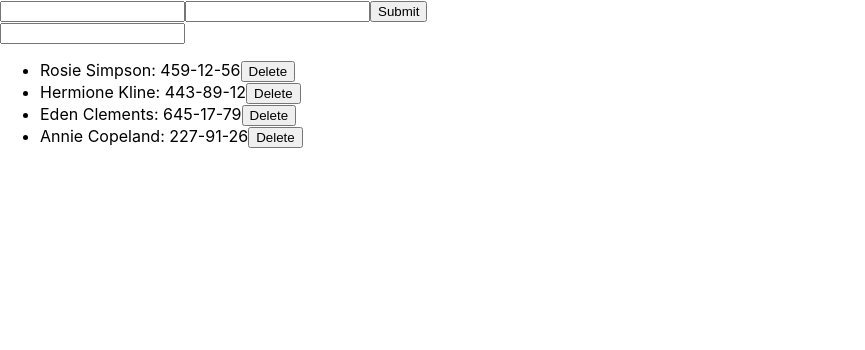
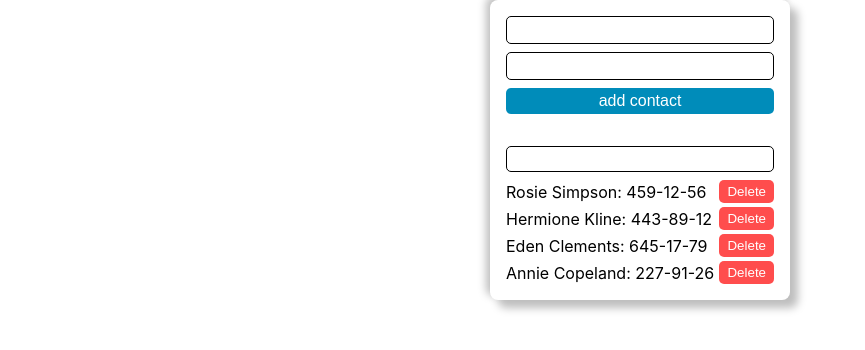
Before and after one commit to ginkosoul/goit-react-hw-03-phonebook, a React (Create React App) app: page / in a window 1280 px wide. Shown: the top 350 px of the page, without its empty margins (0-865 px from the left). Built offline with nearby package versions, Linux system fonts and the light colour scheme.

Commit message:
preview done. waiting approvement

```diff
--- a/package.json
+++ b/package.json
@@ -9,6 +9,7 @@
     "@testing-library/user-event": "^13.5.0",
     "formik": "^2.2.9",
     "nanoid": "^4.0.2",
+    "prop-types": "^15.8.1",
     "react": "^18.1.0",
     "react-dom": "^18.1.0",
     "react-scripts": "5.0.1",
--- a/src/components/App.jsx
+++ /dev/null
@@ -1,94 +0,0 @@
-import { Component } from 'react';
-import { Formik, Field, Form } from 'formik';
-import * as Yup from 'yup';
-import { nanoid } from 'nanoid';
-import { Filter } from './Filter/Filter';
-
-// const phoneRegExp = /^((\\+[1-9]{1,4}[ \\-]*)|(\\([0-9]{2,3}\\)[ \\-]*)|([0-9]{2,4})[ \\-]*)*?[0-9]{3,4}?[ \\-]*[0-9]{3,4}?$/
-
-class App extends Component {
-  state = {
-    contacts: [
-      { id: 'id-1', name: 'Rosie Simpson', phone: '459-12-56' },
-      { id: 'id-2', name: 'Hermione Kline', phone: '443-89-12' },
-      { id: 'id-3', name: 'Eden Clements', phone: '645-17-79' },
-      { id: 'id-4', name: 'Annie Copeland', phone: '227-91-26' },
-    ],
-    filter: '',
-  };
-
-  handleFilterInput(e) {
-    console.log(e.target);
-    const filter = e.target.value.trim();
-    if (filter) this.setState(pValue => ({ ...pValue, filter }));
-  }
-  handleRemove(e) {
-    console.log(e.target);
-    const filter = e.target.id;
-    if (filter)
-      this.setState(pValue => ({
-        ...pValue,
-        contacts: pValue.contacts.filter(e => e.id !== filter),
-      }));
-  }
-  handleSubmit(value) {
-    const newElement = { ...value, id: nanoid() };
-    this.setState(pv => ({
-      ...pv,
-      contacts: [...pv.contacts, newElement],
-    }));
-  }
-
-  phoneRegExp =
-    /\+?\d{1,4}?[-.\s]?\(?\d{1,3}?\)?[-.\s]?\d{1,4}[-.\s]?\d{1,4}[-.\s]?\d{1,9}/;
-  nameRegExp = /^[a-zA-Zа-яА-Я]+(([' -][a-zA-Zа-яА-Я ])?[a-zA-Zа-яА-Я]*)*$/;
-
-  SignupSchema = Yup.object().shape({
-    name: Yup.string()
-      .matches(
-        this.nameRegExp,
-        'Name may contain only letters, apostrophe, dash and spaces.'
-      )
-      .min(2, 'Too Short!')
-      .max(50, 'Too Long!')
-      .required('Required'),
-    phone: Yup.string()
-      .matches(
-        this.phoneRegExp,
-        'Phone number must be digits and can contain spaces, dashes, parentheses and can start with +'
-      )
-      .required('Required'),
-  });
-
-  render() {
-    return (
-      <div>
-        <Formik
-          initialValues={{
-            name: '',
-            phone: '',
-          }}
-          validationSchema={this.SignupSchema}
-          onSubmit={this.handleSubmit.bind(this)}
-        >
-          {({ errors, touched }) => (
-            <Form>
-              <Field name="name" />
-              {errors.name && touched.name ? <div>{errors.name}</div> : null}
-              <Field name="phone" />
-              {errors.phone && touched.phone ? <div>{errors.phone}</div> : null}
-              <button type="submit">Submit</button>
-            </Form>
-          )}
-        </Formik>
-        <Filter
-          {...this.state}
-          handleChange={this.handleFilterInput.bind(this)}
-          handleDelete={this.handleRemove.bind(this)}
-        />
-      </div>
-    );
-  }
-}
-
-export default App;
--- /dev/null
+++ b/src/components/App/App.jsx
@@ -0,0 +1,64 @@
+import { Component } from 'react';
+import { nanoid } from 'nanoid';
+import PropTypes from 'prop-types';
+
+import Filter from '../Filter/Filter';
+import Contacts from '../Contacts/Contacts';
+import css from '../App/App.module.css';
+
+class App extends Component {
+  state = {
+    contacts: this.props.defaultContacts || [],
+    filter: '',
+  };
+
+  static propTypes = {
+    defaultContacts: PropTypes.arrayOf(
+      PropTypes.shape({
+        id: PropTypes.string.isRequired,
+        name: PropTypes.string.isRequired,
+        phone: PropTypes.string.isRequired,
+      })
+    ),
+  };
+
+  handleFilterInput = e => {
+    const filter = e.target.value.trim();
+    this.setState(pValue => ({ ...pValue, filter }));
+  };
+  handleRemove = e => {
+    const { id } = e.target;
+    if (id)
+      this.setState(pValue => ({
+        ...pValue,
+        contacts: pValue.contacts.id(e => e.id !== id),
+      }));
+  };
+  handleSubmit = value => {
+    const { contacts } = this.state;
+    if (contacts.find(e => e.name === value.name)) {
+      alert('Already in the list');
+      return;
+    }
+    const newElement = { ...value, id: nanoid() };
+    this.setState(pv => ({
+      ...pv,
+      contacts: [...pv.contacts, newElement],
+    }));
+  };
+
+  render() {
+    return (
+      <div className={css.wrapper}>
+        <Contacts handleSubmit={this.handleSubmit} />
+        <Filter
+          {...this.state}
+          handleChange={this.handleFilterInput}
+          handleDelete={this.handleRemove}
+        />
+      </div>
+    );
+  }
+}
+
+export default App;
--- /dev/null
+++ b/src/components/App/App.module.css
@@ -0,0 +1,10 @@
+.wrapper {
+    margin: 0 auto;
+    max-width: 100%;
+    width: 300px;
+    background-color: white;
+    border-radius: 8px;
+    box-shadow: 8px 8px 8px #bebebe,
+        -4px -4px 8px #bebebe;
+    padding: 0 16px;
+}
--- /dev/null
+++ b/src/components/Contacts/Contacts.jsx
@@ -0,0 +1,56 @@
+import { Formik, Field, Form } from 'formik';
+import * as Yup from 'yup';
+import PropTypes from 'prop-types';
+import css from '../Contacts/Contacts.module.css';
+
+// const phoneRegExp = /^((\\+[1-9]{1,4}[ \\-]*)|(\\([0-9]{2,3}\\)[ \\-]*)|([0-9]{2,4})[ \\-]*)*?[0-9]{3,4}?[ \\-]*[0-9]{3,4}?$/
+
+const phoneRegExp =
+  /\+?\d{1,4}?[-.\s]?\(?\d{1,3}?\)?[-.\s]?\d{1,4}[-.\s]?\d{1,4}[-.\s]?\d{1,9}/;
+const nameRegExp = /^[a-zA-Zа-яА-Я]+(([' -][a-zA-Zа-яА-Я ])?[a-zA-Zа-яА-Я]*)*$/;
+
+const SignupSchema = Yup.object().shape({
+  name: Yup.string()
+    .matches(
+      nameRegExp,
+      'Name may contain only letters, apostrophe, dash and spaces.'
+    )
+    .min(2, 'Too Short!')
+    .max(50, 'Too Long!')
+    .required('Required'),
+  phone: Yup.string()
+    .matches(
+      phoneRegExp,
+      'Phone number must be digits and can contain spaces, dashes, parentheses and can start with +'
+    )
+    .required('Required'),
+});
+
+export default function Contacts({ handleSubmit }) {
+  return (
+    <Formik
+      initialValues={{
+        name: '',
+        phone: '',
+      }}
+      validationSchema={SignupSchema}
+      onSubmit={handleSubmit}
+    >
+      {({ errors, touched }) => (
+        <Form className={css.form}>
+          <Field className={css.input} name="name" />
+          {errors.name && touched.name ? <div>{errors.name}</div> : null}
+          <Field className={css.input} name="phone" />
+          {errors.phone && touched.phone ? <div>{errors.phone}</div> : null}
+          <button className={css.btn} type="submit">
+            add contact
+          </button>
+        </Form>
+      )}
+    </Formik>
+  );
+}
+
+Contacts.propTypes = {
+  handleSubmit: PropTypes.func,
+};
--- /dev/null
+++ b/src/components/Contacts/Contacts.module.css
@@ -0,0 +1,28 @@
+.form {
+    padding: 16px 0;
+    display: flex;
+    flex-direction: column;
+    justify-content: center;
+    align-content: center;
+    gap: 8px;
+}
+.input {
+    width: 100%;
+    border-radius: 5px;
+    border: 1px solid;
+    padding: 4px 8px;
+    font-size: 16px;
+}
+.btn {
+    border-radius: 5px;
+    border: none;
+    padding: 4px 16px;
+    background-color: #008cba;
+    color: white;
+    cursor: pointer;
+    font-size: 16px;
+}
+.btn:hover,
+.btn:focus {
+    background-color: #006d9e;
+}
--- a/src/components/Filter/Filter.jsx
+++ b/src/components/Filter/Filter.jsx
@@ -1,4 +1,12 @@
-export function Filter({ filter, contacts, handleChange, handleDelete }) {
+import PropTypes from 'prop-types';
+import css from '../Filter/Filter.module.css';
+
+export default function Filter({
+  filter,
+  contacts,
+  handleChange,
+  handleDelete,
+}) {
   let filteredContacts = null;
   if (filter && filter.trim() && contacts.length > 0) {
     const normFilter = filter.toLowerCase();
@@ -6,15 +14,16 @@ export function Filter({ filter, contacts, handleChange, handleDelete }) {
       e.name.toLowerCase().includes(normFilter)
     );
   } else filteredContacts = contacts;
+
   return (
-    <div>
-      <input type="text" onChange={handleChange} />
-      <ul>
+    <div className={css.wrapper}>
+      <input className={css.input} type="text" onChange={handleChange} />
+      <ul className={css.list}>
         {filteredContacts
           ? filteredContacts.map(e => (
-              <li key={e.id}>
+              <li className={css.item} key={e.id}>
                 {`${e.name}: ${e.phone}`}
-                <button id={e.id} onClick={handleDelete}>
+                <button className={css.btn} id={e.id} onClick={handleDelete}>
                   Delete
                 </button>
               </li>
@@ -24,3 +33,15 @@ export function Filter({ filter, contacts, handleChange, handleDelete }) {
     </div>
   );
 }
+
+Filter.propTypes = {
+  filter: PropTypes.string.isRequired,
+  contacts: PropTypes.arrayOf(
+    PropTypes.shape({
+      name: PropTypes.string.isRequired,
+      phone: PropTypes.string.isRequired,
+    })
+  ),
+  handleChange: PropTypes.func,
+  handleDelete: PropTypes.func,
+};
--- /dev/null
+++ b/src/components/Filter/Filter.module.css
@@ -0,0 +1,34 @@
+.wrapper{
+    padding-block: 16px;
+}
+.input {
+    width: 100%;
+    border-radius: 5px;
+    border: 1px solid;
+    padding: 4px 8px;
+    font-size: 14px;
+    margin-bottom: 8px;
+}
+.list {
+    display: flex;
+    flex-direction: column;
+    gap: 4px;
+}
+.item {
+    display: flex;
+    justify-content: center;
+    align-items: center;
+}
+.btn {
+    background-color: #ff4d4d;
+    color: #fff;
+    border: none;
+    cursor: pointer;
+    padding: 4px 8px;
+    border-radius: 5px;
+    margin-left: auto;
+}
+.btn:hover,
+.btn:focus {
+    opacity: 0.8;
+}
--- a/src/index.css
+++ b/src/index.css
@@ -13,3 +13,13 @@ code {
   font-family: source-code-pro, Menlo, Monaco, Consolas, 'Courier New',
     monospace;
 }
+
+* {
+  box-sizing: border-box;
+  margin: 0;
+  padding: 0;
+}
+
+ul {
+  list-style: none;
+}
--- a/src/index.js
+++ b/src/index.js
@@ -1,10 +1,17 @@
 import React from 'react';
 import ReactDOM from 'react-dom/client';
-import App from 'components/App';
+import App from 'components/App/App';
 import './index.css';
+
+const contacs = [
+  { id: 'id-1', name: 'Rosie Simpson', phone: '459-12-56' },
+  { id: 'id-2', name: 'Hermione Kline', phone: '443-89-12' },
+  { id: 'id-3', name: 'Eden Clements', phone: '645-17-79' },
+  { id: 'id-4', name: 'Annie Copeland', phone: '227-91-26' },
+]
 
 ReactDOM.createRoot(document.getElementById('root')).render(
   <React.StrictMode>
-    <App />
+    <App defaultContacts={contacs}/>
   </React.StrictMode>
 );
```
Also changed, not shown: 1 other file (tests, documents, lock files or other folders).
